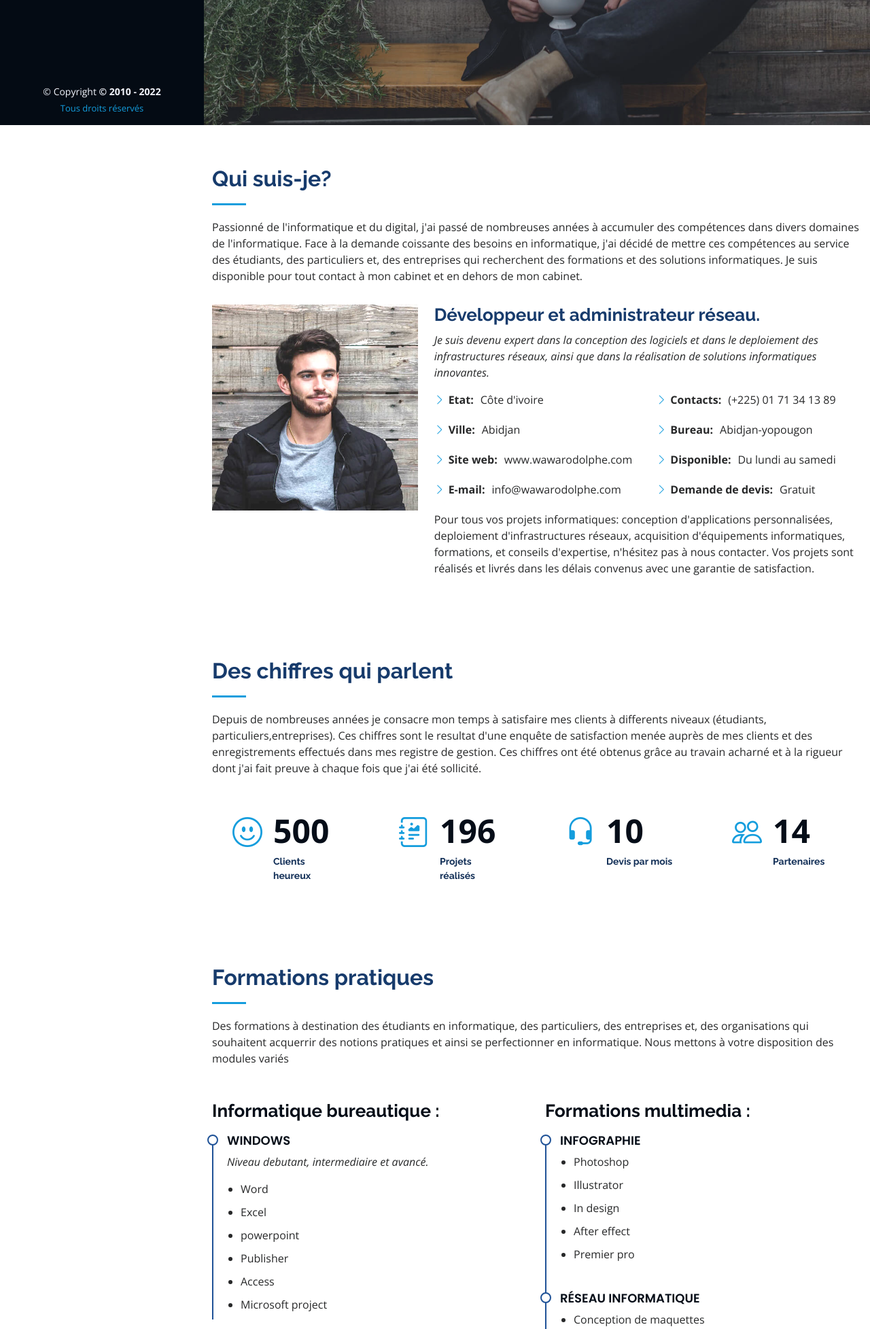
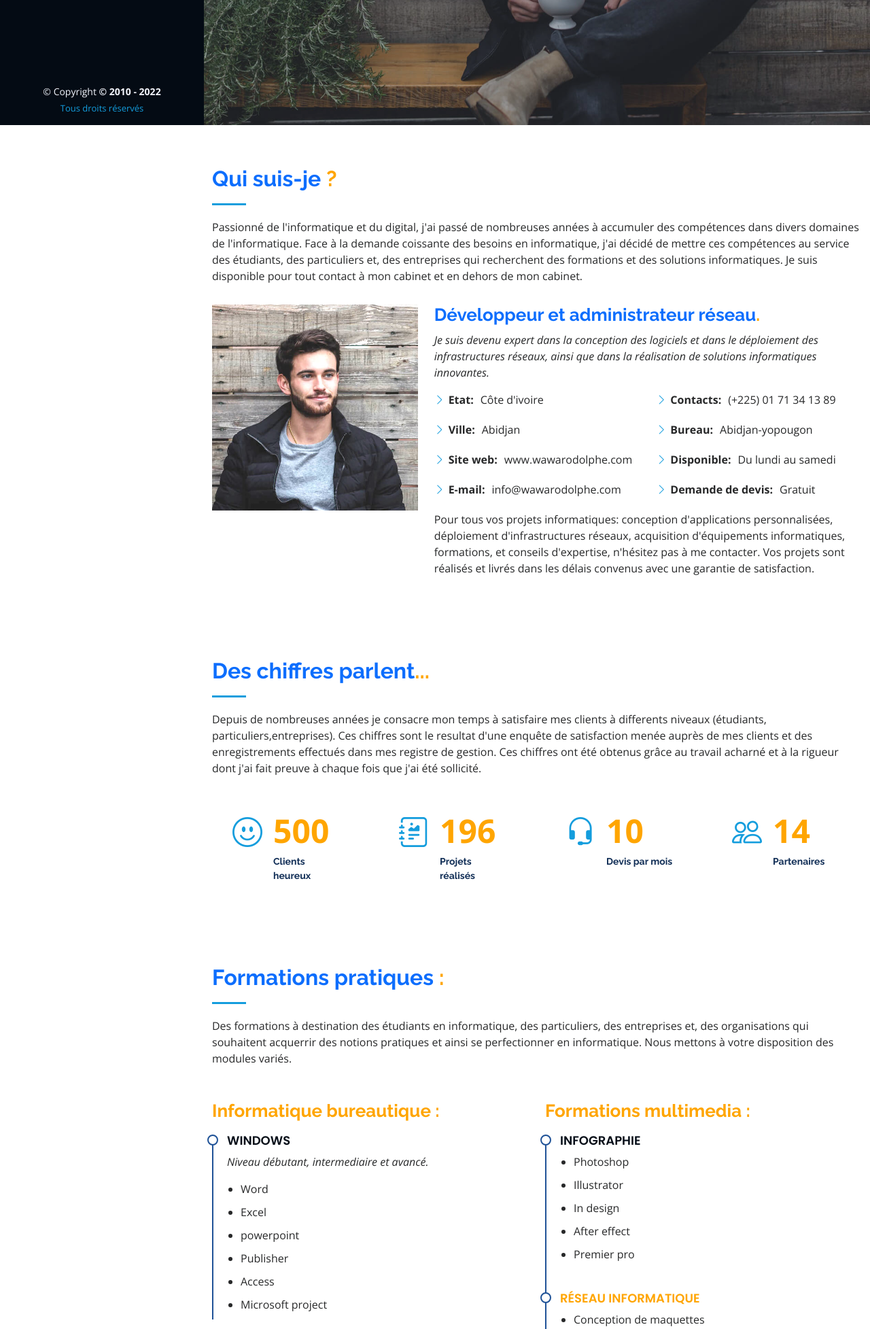
Before and after one commit to WAWA812/Mon-site-personnel, a PHP site: page / in a window 1280 px wide. Shown: the part 616-2571 px from the top of the page at 68% size. Run offline with PHP 8.4, Linux system fonts and the light colour scheme.

Commit message:
Modification des couleurs des grands titres en orange et ble

```diff
--- a/index.php
+++ b/index.php
@@ -10,7 +10,7 @@
     Accueil - Wawa Rodolphe, informaticien et entrepreneur digital.
    </title>
   <meta content="Trouver un informaticien à Abidjan" name="description">
-  <meta content="Formations en informatique, Réseaux informatiques, Développement web, maintenance informatique, HTML, CSS, JAVASCRIPT, PHP." name="keywords">
+  <meta content="Formations en informatique, Réseaux informatiques, Développement web, maintenance informatique, HTML, CSS, JAVASCRIPT, PHP, formation wordpress." name="keywords">
 
   <!-- Favicons -->
   <?php require 'favicon.php';?>
@@ -42,7 +42,9 @@
       <div class="container">
 
         <div class="section-title">
-          <h2>Qui suis-je?</h2>
+          <h2 class="text-primary">
+            Qui suis-je<span style="color:orange;"> ?</span>
+          </h2>
           <p>
             Passionné de l'informatique et du digital, j'ai passé de nombreuses années à accumuler des compétences dans divers domaines de l'informatique. Face à la demande coissante des besoins en informatique, j'ai décidé de mettre ces compétences au service des étudiants, des particuliers et, des entreprises qui recherchent des formations et des solutions informatiques. Je suis disponible pour tout contact à mon cabinet et en dehors de mon cabinet.
           </p>
@@ -53,9 +55,11 @@
             <img src="assets/img/profile-img.jpg" class="img-fluid" alt="">
           </div>
           <div class="col-lg-8 pt-4 pt-lg-0 content" data-aos="fade-left">
-            <h3>Développeur et administrateur réseau.</h3>
+            <h3 class="text-primary">
+            Développeur et administrateur réseau<span style="color:orange;">.</span>
+            </h3>
             <p class="fst-italic">
-              Je suis devenu expert dans la conception des logiciels et dans le deploiement des infrastructures réseaux, ainsi que dans la réalisation de solutions informatiques innovantes.
+              Je suis devenu expert dans la conception des logiciels et dans le déploiement des infrastructures réseaux, ainsi que dans la réalisation de solutions informatiques innovantes.
             </p>
             <div class="row">
               <div class="col-lg-6">
@@ -76,7 +80,7 @@
               </div>
             </div>
             <p>
-              Pour tous vos projets informatiques: conception d'applications personnalisées, deploiement d'infrastructures réseaux, acquisition d'équipements informatiques, formations, et conseils d'expertise, n'hésitez pas à nous contacter. Vos projets sont réalisés et livrés dans les délais convenus avec une garantie de satisfaction.
+              Pour tous vos projets informatiques: conception d'applications personnalisées, déploiement d'infrastructures réseaux, acquisition d'équipements informatiques, formations, et conseils d'expertise, n'hésitez pas à me contacter. Vos projets sont réalisés et livrés dans les délais convenus avec une garantie de satisfaction.
             </p>
           </div>
         </div>
@@ -89,9 +93,11 @@
       <div class="container">
 
         <div class="section-title">
-          <h2>Des chiffres qui parlent</h2>
+          <h2 class="text-primary">
+            Des chiffres parlent<span style="color:orange;">...</span>
+          </h2>
           <p>
-           Depuis de nombreuses années je consacre mon temps à satisfaire mes clients à differents niveaux (étudiants, particuliers,entreprises). Ces chiffres sont le resultat d'une enquête de satisfaction menée auprès de mes clients et des enregistrements effectués dans mes registre de gestion. Ces chiffres ont été obtenus grâce au travain acharné et à la rigueur dont j'ai fait preuve à chaque fois que j'ai été sollicité.
+           Depuis de nombreuses années je consacre mon temps à satisfaire mes clients à differents niveaux (étudiants, particuliers,entreprises). Ces chiffres sont le resultat d'une enquête de satisfaction menée auprès de mes clients et des enregistrements effectués dans mes registre de gestion. Ces chiffres ont été obtenus grâce au travail acharné et à la rigueur dont j'ai fait preuve à chaque fois que j'ai été sollicité.
           </p>
         </div>
 
@@ -100,7 +106,7 @@
           <div class="col-lg-3 col-md-6 d-md-flex align-items-md-stretch" data-aos="fade-up">
             <div class="count-box">
               <i class="bi bi-emoji-smile"></i>
-              <span data-purecounter-start="0" data-purecounter-end="500" data-purecounter-duration="1" class="purecounter"></span>
+              <span data-purecounter-start="0" data-purecounter-end="500" data-purecounter-duration="1" class="purecounter" style="color:orange;"></span>
               <p><strong>Clients heureux</strong></p>
             </div>
           </div>
@@ -108,7 +114,7 @@
           <div class="col-lg-3 col-md-6 d-md-flex align-items-md-stretch" data-aos="fade-up" data-aos-delay="100">
             <div class="count-box">
               <i class="bi bi-journal-richtext"></i>
-              <span data-purecounter-start="0" data-purecounter-end="196" data-purecounter-duration="1" class="purecounter"></span>
+              <span data-purecounter-start="0" data-purecounter-end="196" data-purecounter-duration="1" class="purecounter" style="color:orange;"></span>
               <p><strong>Projets réalisés</strong></p>
             </div>
           </div>
@@ -116,7 +122,7 @@
           <div class="col-lg-3 col-md-6 d-md-flex align-items-md-stretch" data-aos="fade-up" data-aos-delay="200">
             <div class="count-box">
               <i class="bi bi-headset"></i>
-              <span data-purecounter-start="0" data-purecounter-end="10" data-purecounter-duration="1" class="purecounter"></span>
+              <span data-purecounter-start="0" data-purecounter-end="10" data-purecounter-duration="1" class="purecounter" style="color:orange;"></span>
               <p><strong>Devis par mois</strong></p>
             </div>
           </div>
@@ -124,7 +130,7 @@
           <div class="col-lg-3 col-md-6 d-md-flex align-items-md-stretch" data-aos="fade-up" data-aos-delay="300">
             <div class="count-box">
               <i class="bi bi-people"></i>
-              <span data-purecounter-start="0" data-purecounter-end="14" data-purecounter-duration="1" class="purecounter"></span>
+              <span data-purecounter-start="0" data-purecounter-end="14" data-purecounter-duration="1" class="purecounter" style="color:orange;"></span>
               <p><strong>Partenaires</strong></p>
             </div>
           </div>
@@ -139,18 +145,22 @@
       <div class="container">
 
         <div class="section-title">
-          <h2>Formations pratiques</h2>
+          <h2 class="text-primary">
+            Formations pratiques <span style="color:orange">:</span>
+          </h2>
           <p>
-           Des formations à destination des étudiants en informatique, des particuliers, des entreprises et, des organisations qui souhaitent acquerrir des notions pratiques et ainsi se perfectionner en informatique. Nous mettons à votre disposition des modules variés
+           Des formations à destination des étudiants en informatique, des particuliers, des entreprises et, des organisations qui souhaitent acquerrir des notions pratiques et ainsi se perfectionner en informatique. Nous mettons à votre disposition des modules variés.
           </p>
         </div>
 
         <div class="row">
           <div class="col-lg-6" data-aos="fade-up">
-            <h3 class="resume-title">Informatique bureautique :</h3>
+            <h3 class="resume-title" style="color:orange;">
+              Informatique bureautique :
+              </h3>
             <div class="resume-item pb-0">
               <h4>Windows</h4>
-              <p><em>Niveau debutant, intermediaire et avancé.</em></p>
+              <p><em>Niveau débutant, intermediaire et avancé.</em></p>
               <ul>
                 <li>Word</li>
                 <li>Excel</li>
@@ -161,7 +171,8 @@
               </ul>
             </div>
 
-            <h3 class="resume-title">Développement web :</h3>
+            <h3 class="resume-title" style="color:orange;">
+              Développement web :</h3>
             <div class="resume-item">
               <h4>Développeur CMS</h4>
               <ul>
@@ -171,7 +182,8 @@
               </ul>
               </div>
             <div class="resume-item">
-              <h4>Langages de programmation</h4>
+              <h4 style="color:orange;">
+                Langages de programmation</h4>
               <ul>
                 <li>HTML</li>
                 <li>CSS</li>
@@ -183,7 +195,8 @@
             </div>
           </div>
           <div class="col-lg-6" data-aos="fade-up" data-aos-delay="100">
-            <h3 class="resume-title">Formations  multimedia :</h3>
+            <h3 class="resume-title" style="color:orange;">
+              Formations  multimedia :</h3>
             <div class="resume-item">
               <h4>Infographie</h4>
               <ul>
@@ -195,22 +208,22 @@
               </ul>
             </div>
             <div class="resume-item">
-              <h4>Réseau informatique</h4>
+              <h4 style="color:orange;">Réseau informatique</h4>
               <ul>
                 <li>Conception de maquettes</li>
                 <li>Travaux en atelier (laboratoire réseau)</li>
               </ul>
             </div>
             <div class="resume-item">
-              <h4>Sécuritéinformatique</h4>
+              <h4 style="color:orange;">Sécuritéinformatique</h4>
 
             </div>
             <div class="resume-item">
-              <h4>chef de projet digital</h4>
+              <h4 style="color:orange;">chef de projet digital</h4>
 
             </div>
             <div class="resume-item">
-              <h4>Comptabilité</h4>
+              <h4 style="color:orange;">Comptabilité</h4>
               <ul>
                 <li>SAARI paie</li>
                 <li>SAARI gescom</li>
@@ -219,11 +232,11 @@
               </ul>
             </div>
             <div class="resume-item">
-              <h4>Maintenance informatique</h4>
+              <h4 style="color:orange;">Maintenance informatique</h4>
 
               <ul>
                 <li>Architecture des ordinateurs</li>
-                <li>Traveaupratiques en ateler</li>
+                <li>Travaux pratiques en ateler</li>
 
               </ul>
             </div>
@@ -238,7 +251,7 @@
       <div class="container">
 
         <div class="section-title">
-          <h2>Galerie</h2>
+          <h2 style="color:orange;">Galerie</h2>
           <p>Magnam dolores commodi suscipit. Necessitatibus eius consequatur ex aliquid fuga eum quidem. Sit sint consectetur velit. Quisquam quos quisquam cupiditate. Et nemo qui impedit suscipit alias ea. Quia fugiat sit in iste officiis commodi quidem hic quas.</p>
         </div>
 
@@ -355,42 +368,42 @@
       <div class="container">
 
         <div class="section-title">
-          <h2>Services</h2>
+          <h2 style="color:orange">Services</h2>
           <p>
           </p>
-          Avez-vous un projet ? contactez-nous dès maintenant et obtenir votre devis gratuit pour estimer le côut de vtre projet.
+          Avez-vous un projet ? contactez-moi dès maintenant et obtenez votre devis gratuitement pour estimer le coût de votre projet.
         </div>
 
         <div class="row">
           <div class="col-lg-4 col-md-6 icon-box" data-aos="fade-up">
             <div class="icon"><i class="bi bi-briefcase"></i></div>
-            <h4 class="title"><a href="">Camera de surveillance</a></h4>
-            <p class="description">Voluptatum deleniti atque corrupti quos dolores et quas molestias excepturi sint occaecati cupiditate non provident</p>
+            <h4 class="title" ><a href="#0" style="color:orange">Camera de surveillance</a></h4>
+            <p class="description">Vente, installation et maintenance de camera de srveillance.</p>
           </div>
           <div class="col-lg-4 col-md-6 icon-box" data-aos="fade-up" data-aos-delay="100">
             <div class="icon"><i class="bi bi-card-checklist"></i></div>
-            <h4 class="title"><a href="">Tracking</a></h4>
-            <p class="description">Minim veniam, quis nostrud exercitation ullamco laboris nisi ut aliquip ex ea commodo consequat tarad limino ata</p>
+            <h4 class="title"><a href="#0" style="color:orange">Tracking</a></h4>
+            <p class="description">Vente et installation de GPS tracker sur voitures, motos, velos.</p>
           </div>
           <div class="col-lg-4 col-md-6 icon-box" data-aos="fade-up" data-aos-delay="200">
             <div class="icon"><i class="bi bi-bar-chart"></i></div>
-            <h4 class="title"><a href="">Maintenance informatique</a></h4>
-            <p class="description">Duis aute irure dolor in reprehenderit in voluptate velit esse cillum dolore eu fugiat nulla pariatur</p>
+            <h4 class="title"><a href="#0" style="color:orange">Maintenance informatique</a></h4>
+            <p class="description">Vente et reparation d'ordinateurs et d'équipements informatiques.</p>
           </div>
           <div class="col-lg-4 col-md-6 icon-box" data-aos="fade-up" data-aos-delay="300">
             <div class="icon"><i class="bi bi-binoculars"></i></div>
-            <h4 class="title"><a href="">Support informatique</a></h4>
-            <p class="description">Excepteur sint occaecat cupidatat non proident, sunt in culpa qui officia deserunt mollit anim id est laborum</p>
+            <h4 class="title"><a href="#0" style="color:orange">Support informatique</a></h4>
+            <p class="description">Configuration d'équipements et installation de logiciels.</p>
           </div>
           <div class="col-lg-4 col-md-6 icon-box" data-aos="fade-up" data-aos-delay="400">
             <div class="icon"><i class="bi bi-brightness-high"></i></div>
-            <h4 class="title"><a href="">développement d'applications</a></h4>
-            <p class="description">At vero eos et accusamus et iusto odio dignissimos ducimus qui blanditiis praesentium voluptatum deleniti atque</p>
+            <h4 class="title"><a href="#0" style="color:orange">développement d'applications</a></h4>
+            <p class="description">développement d'applications web et mobiles.</p>
           </div>
           <div class="col-lg-4 col-md-6 icon-box" data-aos="fade-up" data-aos-delay="500">
             <div class="icon"><i class="bi bi-calendar4-week"></i></div>
-            <h4 class="title"><a href="">Support de communication</a></h4>
-            <p class="description">Et harum quidem rerum facilis est et expedita distinctio. Nam libero tempore, cum soluta nobis est eligendi</p>
+            <h4 class="title"><a href="#0" style="color:orange">Support de communication</a></h4>
+            <p class="description">développement d'applications web et mobiles.</p>
           </div>
         </div>
 
@@ -402,7 +415,7 @@
       <div class="container">
 
         <div class="section-title">
-          <h2>Témoignages</h2>
+          <h2 style="color:orange">Témoignages</h2>
           <p>Magnam dolores commodi suscipit. Necessitatibus eius consequatur ex aliquid fuga eum quidem. Sit sint consectetur velit. Quisquam quos quisquam cupiditate. Et nemo qui impedit suscipit alias ea. Quia fugiat sit in iste officiis commodi quidem hic quas.</p>
         </div>
 
@@ -486,7 +499,7 @@
       <div class="container">
 
         <div class="section-title">
-          <h2>Contact</h2>
+          <h2 style="color:orange">Contacts</h2>
           <p>Magnam dolores commodi suscipit. Necessitatibus eius consequatur ex aliquid fuga eum quidem. Sit sint consectetur velit. Quisquam quos quisquam cupiditate. Et nemo qui impedit suscipit alias ea. Quia fugiat sit in iste officiis commodi quidem hic quas.</p>
         </div>
 
```
Also changed, not shown: assets/css/style.css (+1 -6 lines), inner-page.php (indentation only).
